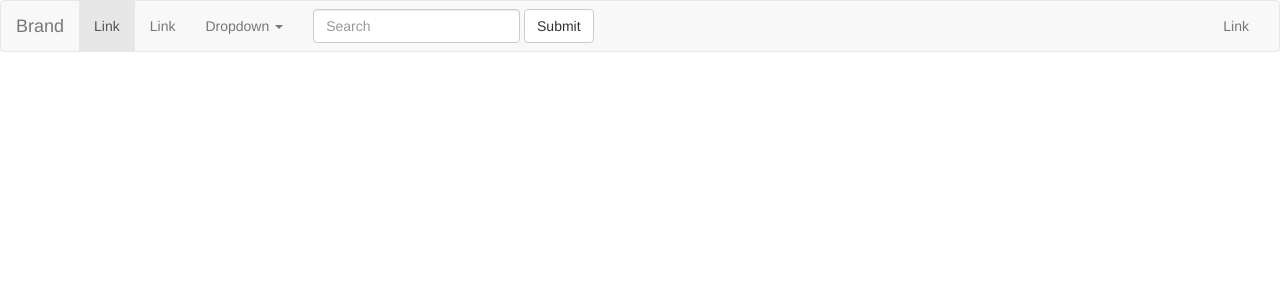
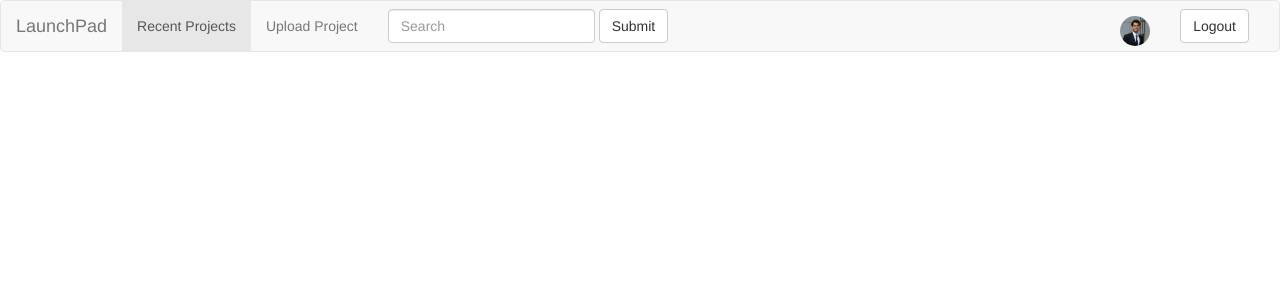
Before and after one commit to kevallakhani95/LaunchPad, a PHP site: page /navbar.php in a window 1280 px wide. Shown: the top 300 px of the page. Run offline with PHP 8.4, Linux system fonts and the light colour scheme; the visitor is signed in with stand-in values (Sample User, id 1); some libraries are stand-ins or nearby versions.

Commit message:
Navbar done!

```diff
--- a/navbar.php
+++ b/navbar.php
@@ -8,8 +8,22 @@
     <title>LaunchPad</title>
 
     <!-- Bootstrap -->
+    <link href="css/bootstrap.css" rel="stylesheet">
     <link href="https://maxcdn.bootstrapcdn.com/bootswatch/3.3.7/flatly/bootstrap.min.css" rel="stylesheet" integrity="sha384-+ENW/yibaokMnme+vBLnHMphUYxHs34h9lpdbSLuAwGkOKFRl4C34WkjazBtb7eT" crossorigin="anonymous">
-    <script src="https://maxcdn.bootstrapcdn.com/bootstrap/3.3.7/js/bootstrap.min.js" integrity="sha384-Tc5IQib027qvyjSMfHjOMaLkfuWVxZxUPnCJA7l2mCWNIpG9mGCD8wGNIcPD7Txa" crossorigin="anonymous"></script>
+
+   <script src="http://code.jquery.com/jquery-1.11.0.min.js"></script>
+   <script src="http://code.jquery.com/jquery-migrate-1.2.1.min.js"></script>
+   <script src="//maxcdn.bootstrapcdn.com/bootstrap/3.2.0/js/bootstrap.min.js"></script>
+
+
+    <style>
+    .round_img {
+    border-radius: 50%;
+    max-width: 150px;
+    border: 0px solid #ccc;
+
+    }
+    </style>
 </head>
 
 <body>
@@ -23,7 +37,7 @@ if(!isset($_SESSION['user_session']))
                     window.location = 'index.php';</script>";
 }
 
-$user_name = $_SESSION['userSession'];
+$user_name = $_SESSION['user_session'];
 
 if(isset($_POST['btnlogout']))
 {
@@ -40,8 +54,8 @@ if(isset($_POST['bnsubmit']))
     $_SESSION['search_word'] = $searchtext;
 }
 
-?>
 
+ echo'
 	<nav class="navbar navbar-default">
   <div class="container-fluid">
     <div class="navbar-header">
@@ -51,14 +65,14 @@ if(isset($_POST['bnsubmit']))
         <span class="icon-bar"></span>
         <span class="icon-bar"></span>
       </button>
-      <a class="navbar-brand" href="#">Brand</a>
+      <a class="navbar-brand" href="#">LaunchPad </a>
     </div>
 
     <div class="collapse navbar-collapse" id="bs-example-navbar-collapse-2">
       <ul class="nav navbar-nav">
-        <li class="active"><a href="#">Link <span class="sr-only">(current)</span></a></li>
-        <li><a href="#">Link</a></li>
-        <li class="dropdown">
+        <li class="active"><a href="#">Recent Projects <span class="sr-only">(current)</span></a></li>
+        <li><a href="#">Upload Project</a></li>
+        <!-- <li class="dropdown">
           <a href="#" class="dropdown-toggle" data-toggle="dropdown" role="button" aria-expanded="false">Dropdown <span class="caret"></span></a>
           <ul class="dropdown-menu" role="menu">
             <li><a href="#">Action</a></li>
@@ -69,7 +83,8 @@ if(isset($_POST['bnsubmit']))
             <li class="divider"></li>
             <li><a href="#">One more separated link</a></li>
           </ul>
-        </li>
+        </li> -->
+
       </ul>
       <form class="navbar-form navbar-left" role="search">
         <div class="form-group">
@@ -77,11 +92,18 @@ if(isset($_POST['bnsubmit']))
         </div>
         <button type="submit" class="btn btn-default">Submit</button>
       </form>
+      <form class="navbar-form navbar-right" role="search">
+        <button type="submit" class="btn btn-default">Logout</button>
+      </form>
       <ul class="nav navbar-nav navbar-right">
-        <li><a href="#">Link</a></li>
+        <li><a class="navbar-brand" href="#">
+        <img class ="round_img dropdown-toggle" src="pp1.jpg" width="30" height="30" alt="">
+        </a></li>
       </ul>
     </div>
   </div>
-</nav>
+</nav>'
+
+?>
 </body>
 </html>
```
Also changed, not shown: pp1.jpg (added), sampleimage.png (added).
